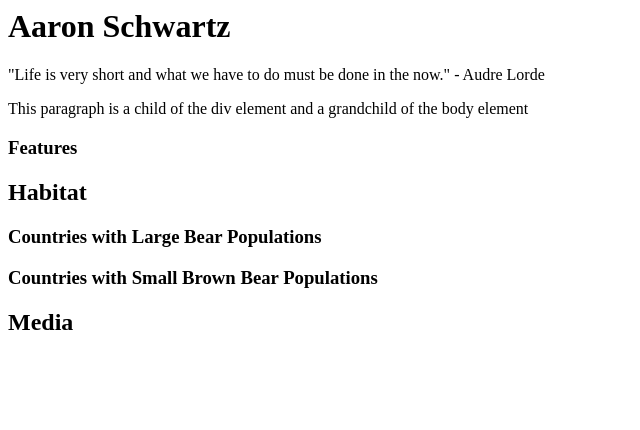
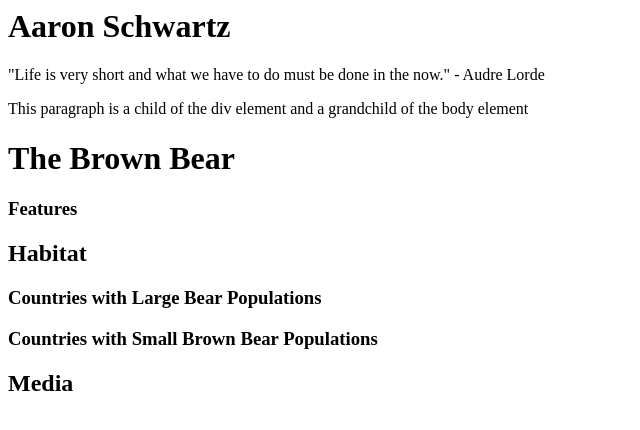
Before and after one commit to Jokeslayer/TG-Pre-work, a plain HTML site: page index.html in a window 1280 px wide. Shown: the whole page, without its empty margins (0-640 px from the left). Drawn offline with Linux system fonts and the light colour scheme.

Commit message:
HTML Excercise 5

```diff
--- a/index.html
+++ b/index.html
@@ -6,10 +6,17 @@
     <p>This paragraph is a child of the div element and a grandchild of the body element</p>
   </div>
 
-<h3>Features</h3>
-<h2> Habitat</h2>
-<h3> Countries with Large Bear Populations</h3>
-<h3> Countries with Small Brown Bear Populations</h3>
-<h2> Media</h2>
+  <h1>The Brown Bear</h1>
+  <div>
+    <h3>Features</h3>
+  </div>
+  <div>
+  	<h2> Habitat</h2>
+  		<h3> Countries with Large Bear Populations</h3>
+  		<h3> Countries with Small Brown Bear Populations</h3>
+  </div>
+  <div>
+  	<h2> Media</h2>
+  </div>
 
 </body>
```
